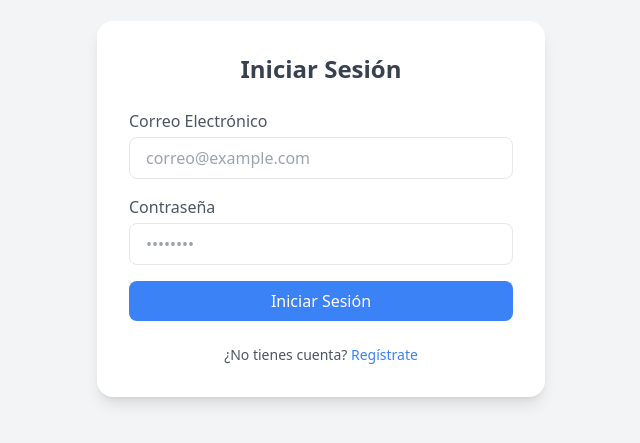
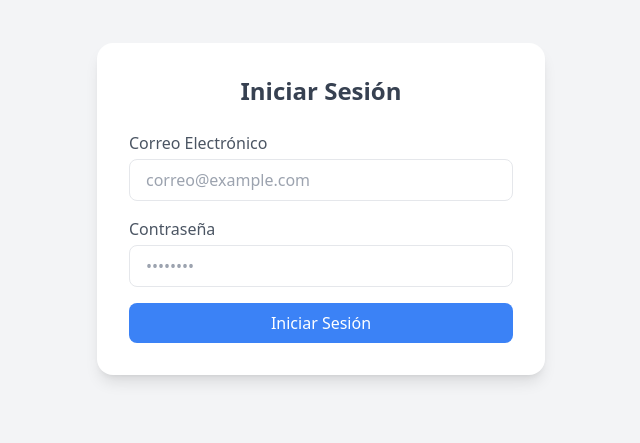
Before and after one commit to Codex-Utma/TalentQuest, a React (Vite) app in the folder Frontend/: page / in a window 1280 px wide. Shown: the part 191-634 px from the top of the page, without its empty margins (319-959 px from the left). Built offline with nearby package versions, Linux system fonts and the light colour scheme.

Commit message:
feat: add login as main route

```diff
--- a/Frontend/src/App.tsx
+++ /dev/null
@@ -1,54 +0,0 @@
-import { useState } from "react";
-
-const Login = () => {
-  const [email, setEmail] = useState("");
-  const [password, setPassword] = useState("");
-
-  const handleSubmit = (e: { preventDefault: () => void; }) => {
-    e.preventDefault();
-    console.log("Email:", email, "Password:", password);
-  };
-
-  return (
-    <div className="flex items-center justify-center min-h-screen bg-gray-100">
-      <div className="w-full max-w-md p-8 space-y-6 bg-white rounded-2xl shadow-lg">
-        <h2 className="text-2xl font-bold text-center text-gray-700">Iniciar Sesión</h2>
-        <form className="space-y-4" onSubmit={handleSubmit}>
-          <div>
-            <label className="block text-gray-600 font-medium">Correo Electrónico</label>
-            <input
-              type="email"
-              className="w-full px-4 py-2 mt-1 border rounded-lg focus:ring-2 focus:ring-blue-400 focus:outline-none"
-              placeholder="correo@example.com"
-              value={email}
-              onChange={(e) => setEmail(e.target.value)}
-              required
-            />
-          </div>
-          <div>
-            <label className="block text-gray-600 font-medium">Contraseña</label>
-            <input
-              type="password"
-              className="w-full px-4 py-2 mt-1 border rounded-lg focus:ring-2 focus:ring-blue-400 focus:outline-none"
-              placeholder="••••••••"
-              value={password}
-              onChange={(e) => setPassword(e.target.value)}
-              required
-            />
-          </div>
-          <button
-            type="submit"
-            className="w-full px-4 py-2 text-white bg-blue-500 rounded-lg hover:bg-blue-600 transition"
-          >
-            Iniciar Sesión
-          </button>
-        </form>
-        <p className="text-sm text-center text-gray-600">
-          ¿No tienes cuenta? <a href="#" className="text-blue-500 hover:underline">Regístrate</a>
-        </p>
-      </div>
-    </div>
-  );
-};
-
-export default Login;
--- a/Frontend/src/main.tsx
+++ b/Frontend/src/main.tsx
@@ -3,9 +3,7 @@ import { BrowserRouter, Routes, Route } from 'react-router-dom'
 import { createRoot } from 'react-dom/client'
 import './index.css'
 
-import App from './App.tsx'
-import Prueba from './pages/prueba.tsx'
-
+import Login from './pages/Login.tsx'
 
 import AdminLayout from './layout/AdminLayout.tsx'
 import EmployeeLayout from './layout/EmployeeLayout.tsx'
@@ -14,17 +12,12 @@ createRoot(document.getElementById('root')!).render(
     <BrowserRouter>
       <Routes>
 
-        <Route index element={<App />} />
-        <Route path="/login" element={<Prueba />} />
+        <Route index element={<Login />} />
 
         <Route path="/admin" element={<AdminLayout />} >
-          <Route index element={<App />} />
-          <Route path="prueba" element={<Prueba />} />
         </Route>
 
         <Route path="/employee" element={<EmployeeLayout />} >
-          <Route index element={<App />} />
-          <Route path="prueba" element={<Prueba />} />
         </Route>
 
       </Routes>
--- a/Frontend/src/pages/prueba.tsx
+++ b/Frontend/src/pages/Login.tsx
@@ -43,9 +43,6 @@ const Login = () => {
             Iniciar Sesión
           </button>
         </form>
-        <p className="text-sm text-center text-gray-600">
-          ¿No tienes cuentaaaaaaaaa? <a href="#" className="text-blue-500 hover:underline">Regístrate</a>
-        </p>
       </div>
     </div>
   );
```
